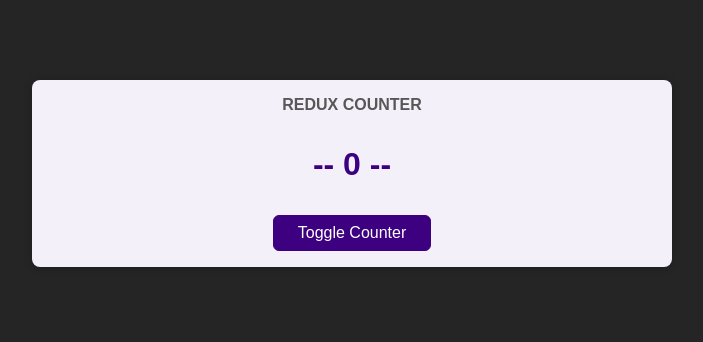
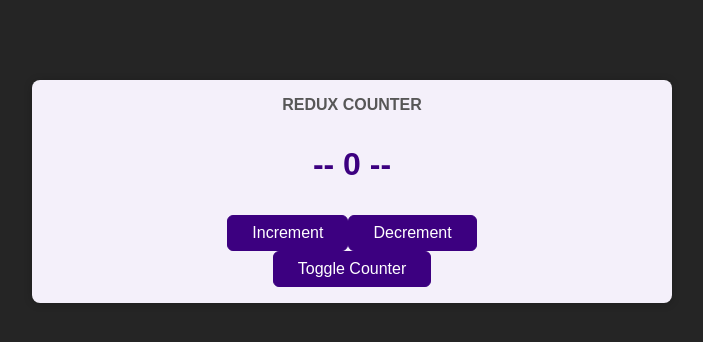
Before and after one commit to sygrok/react-training-redux-2, a React (Create React App) app: page / in a window 1280 px wide. Shown: the top 342 px of the page, without its empty margins (288-991 px from the left). Built offline with nearby package versions, Linux system fonts and the light colour scheme.

Commit message:
Dispatching

```diff
--- a/src/components/Counter.js
+++ b/src/components/Counter.js
@@ -1,17 +1,28 @@
 import { useState } from "react";
 import classes from "./Counter.module.css";
+import { useDispatch, useSelector } from "react-redux";
 
 const Counter = () => {
-  const [count, setCount] = useState(0);
-
-  const toggleCounterHandler = () => {
-    setCount(count + 1);
-  };
+  const dispatch = useDispatch();
+  const counter = useSelector((x) => x.counter);
+  const toggleCounterHandler = () => {};
 
   return (
     <main className={classes.counter}>
       <h1>Redux Counter</h1>
-      <div className={classes.value}>-- {count} --</div>
+      <div className={classes.value}>-- {counter} --</div>
+      <div>
+        <button
+          onClick={() => {
+            dispatch({ type: "increment" });
+          }}
+        >
+          Increment
+        </button>
+        <button onClick={() => dispatch({ type: "decrement" })}>
+          Decrement
+        </button>
+      </div>
       <button onClick={toggleCounterHandler}>Toggle Counter</button>
     </main>
   );
```
